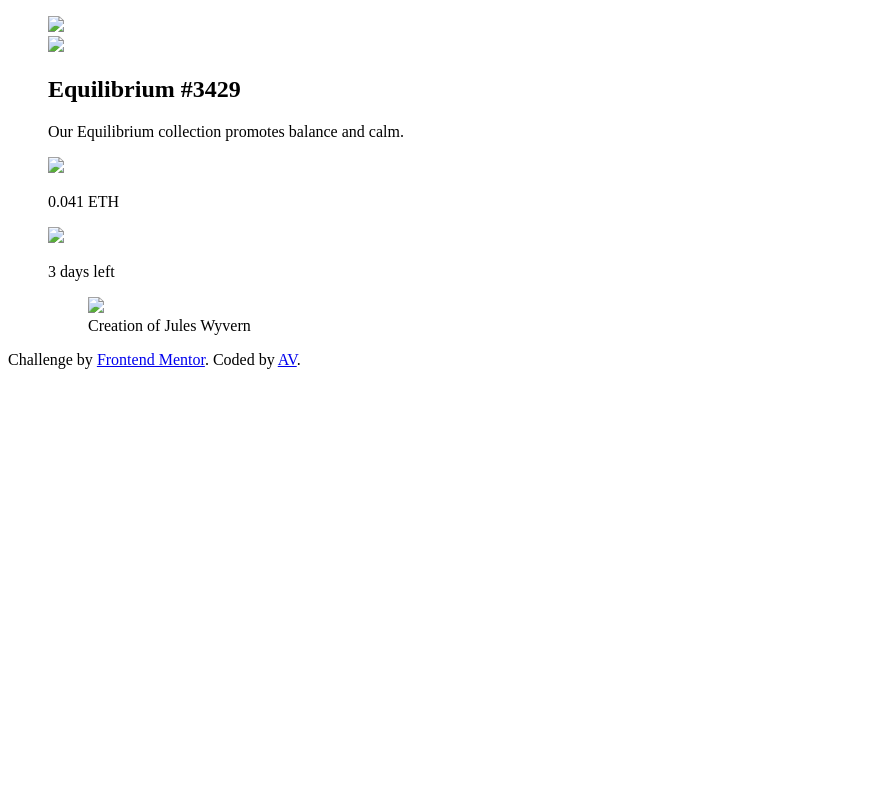
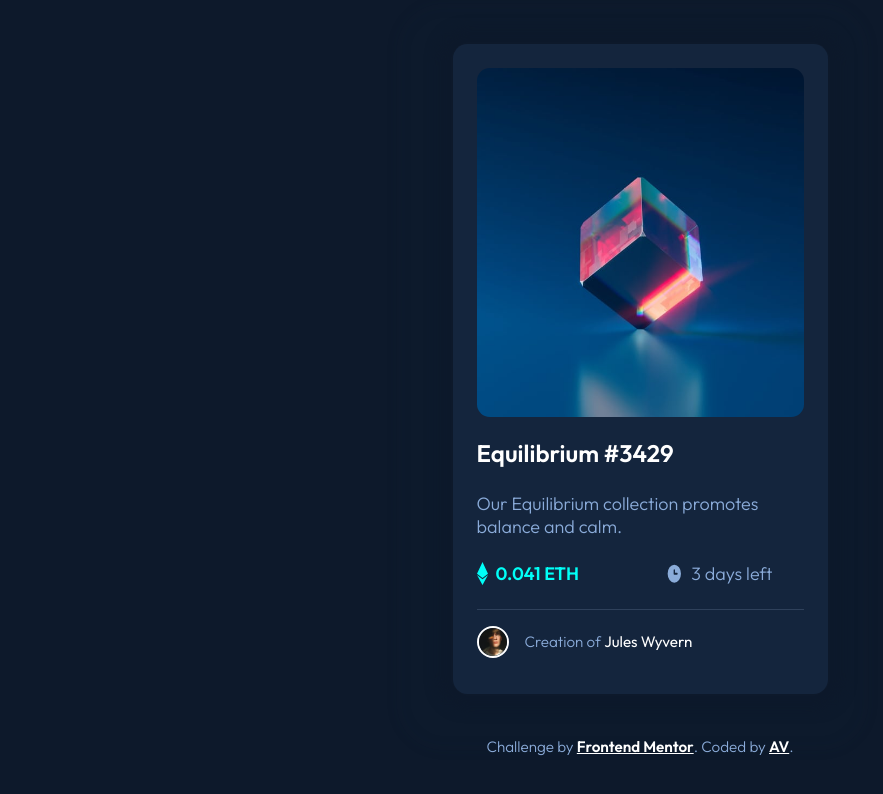
Before and after one commit to Anthony-Velasquez/nft-preview-card, a plain HTML site: page index.html in a window 1280 px wide. Shown: the whole page, without its empty margins (0-883 px from the left). Drawn offline with Linux system fonts and the light colour scheme; the site is published under a folder, as on GitHub Pages, so addresses that start at the root find nothing.

Commit message:
The default README.md was eliminated and a custom one was added, the project folder structure was modified and the paths in index.html and README.md were updated.

```diff
--- a/index.html
+++ b/index.html
@@ -3,17 +3,17 @@
 <head>
   <meta charset="UTF-8">
   <meta name="viewport" content="width=device-width, initial-scale=1.0">
-  <link rel="stylesheet" href="/styles.css">
-  <link rel="icon" type="image/png" sizes="32x32" href="./images/favicon-32x32.png">
+  <link rel="stylesheet" href="./assets/css/styles.css">
+  <link rel="icon" type="image/png" sizes="32x32" href="./assets/images/favicon-32x32.png">
 
   <title>Frontend Mentor | NFT preview card component</title>
 </head>
 <body>
   <main>
     <figure class="card">
-      <img class="card-img" src="/images/image-equilibrium.jpg">
+      <img class="card-img" src="./assets/images/image-equilibrium.jpg">
       <div class="active-view">
-        <img class="active-view-icon" src="/images/icon-view.svg">
+        <img class="active-view-icon" src="./assets/images/icon-view.svg">
       </div>
       <figcaption class="card-text">
         <article>
@@ -23,16 +23,16 @@
           </p>
           <div>
             <div>
-              <img src="/images/icon-ethereum.svg">
+              <img src="./assets/images/icon-ethereum.svg">
               <p class="text-color-cyan">0.041 ETH</p>
             </div>
             <div>
-              <img src="/images/icon-clock.svg">
+              <img src="./assets/images/icon-clock.svg">
               <p>3 days left</p>
             </div>
           </div>
           <figure class="card-autor-profile">
-            <img class="card-autor-profile-avatar" src="/images/image-avatar.png">
+            <img class="card-autor-profile-avatar" src="./assets/images/image-avatar.png">
             <figcaption class="card-autor-profile-name">
               Creation of <span>Jules Wyvern</span>
             </figcaption>
```
Also changed, not shown: assets/css/styles.css (renamed from styles.css), assets/design/active-states.jpg (renamed from design/active-states.jpg), assets/design/desktop-design.jpg (renamed from design/desktop-design.jpg), assets/design/desktop-preview.jpg (renamed from design/desktop-preview.jpg), assets/design/mobile-design.jpg (renamed from design/mobile-design.jpg), assets/images/favicon-32x32.png (renamed from images/favicon-32x32.png), assets/images/icon-clock.svg (renamed from images/icon-clock.svg), assets/images/icon-ethereum.svg (renamed from images/icon-ethereum.svg), assets/images/icon-view.svg (renamed from images/icon-view.svg), assets/images/image-avatar.png (renamed from images/image-avatar.png), assets/images/image-equilibrium.jpg (renamed from images/image-equilibrium.jpg), assets/screenshot/active-view.png (added), assets/screenshot/desktop.png (added), assets/screenshot/mobile.png (added), 4 other files.
